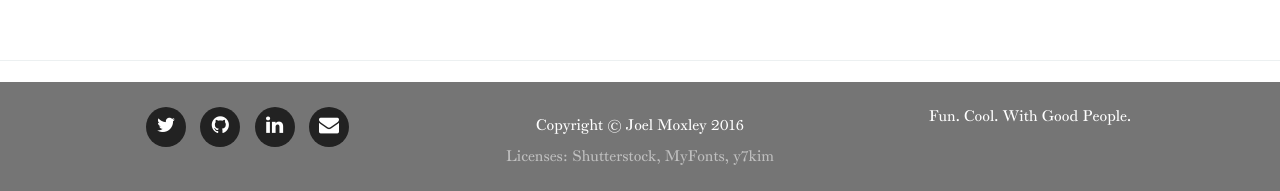
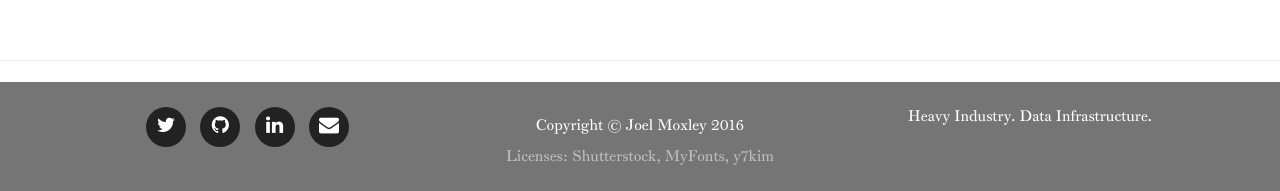
Before and after one commit to joelmoxley/joelmoxley.github.io, a Jekyll site: the page built from index.html, in a window 1280 px wide and 900 px high, scrolled down 6984 px. Shown: the part 706-897 px from the top of the window. Built offline with Jekyll 4.4.1, drawn with Linux system fonts in a browser that asks for light colours; some web fonts are replaced.

Commit message:
Replace header bg image. Replaced favicon. Updated footer text.

```diff
--- a/_includes/footer.html
+++ b/_includes/footer.html
@@ -31,7 +31,7 @@
                     </span>
                 </div>
                 <div class="col-md-4 mobile-padding">
-                    Fun. Cool. With Good People.
+                    Heavy Industry. Data Infrastructure.
                 </div>
             </div>
         </div>
```
Also changed, not shown: img/favicon.ico (deleted), img/favicon.png, img/header-bg.jpg, img/pi-logo.png (deleted), 1 other file.
